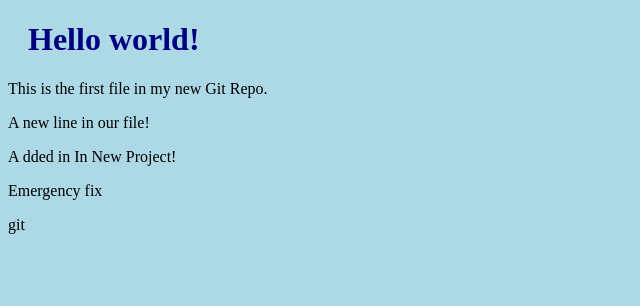
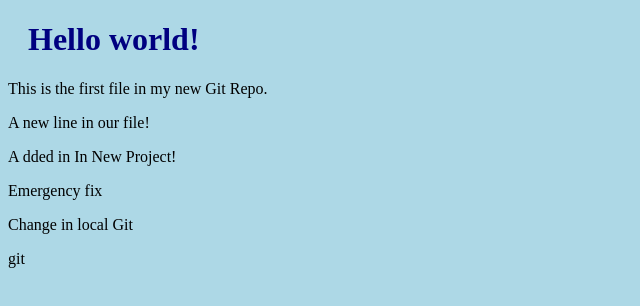
Before and after one commit to semakalugabriel/learning_git, a plain HTML site: page index.html in a window 1280 px wide. Shown: the whole page, without its empty margins (0-640 px from the left). Drawn offline with Linux system fonts and the light colour scheme.

Commit message:
Updated index.html To add change local git

```diff
--- a/index.html
+++ b/index.html
@@ -11,5 +11,6 @@
 <p>A new line in our file!</p>
 <p>A dded in In New Project!</p>
 <p>Emergency fix</p>
+<p>Change in local Git</p>
 </body>
 </html>git
```
